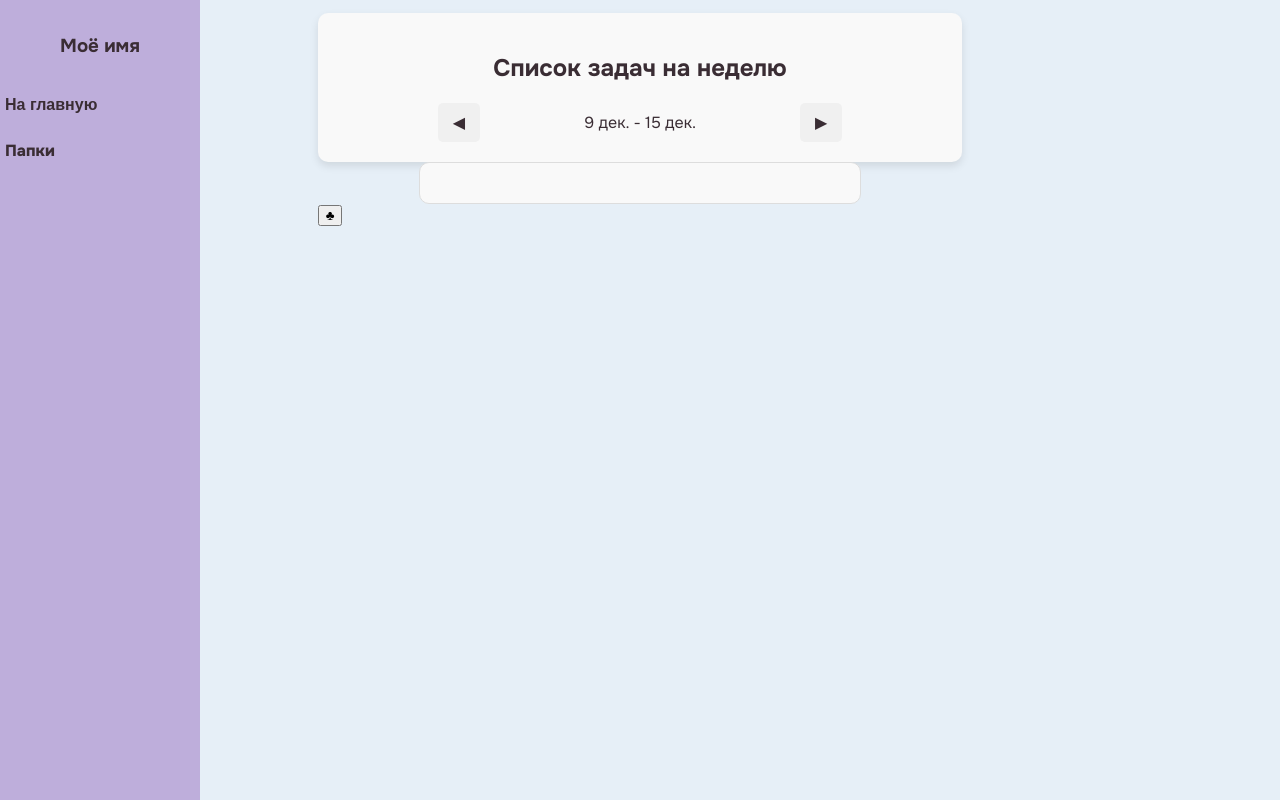
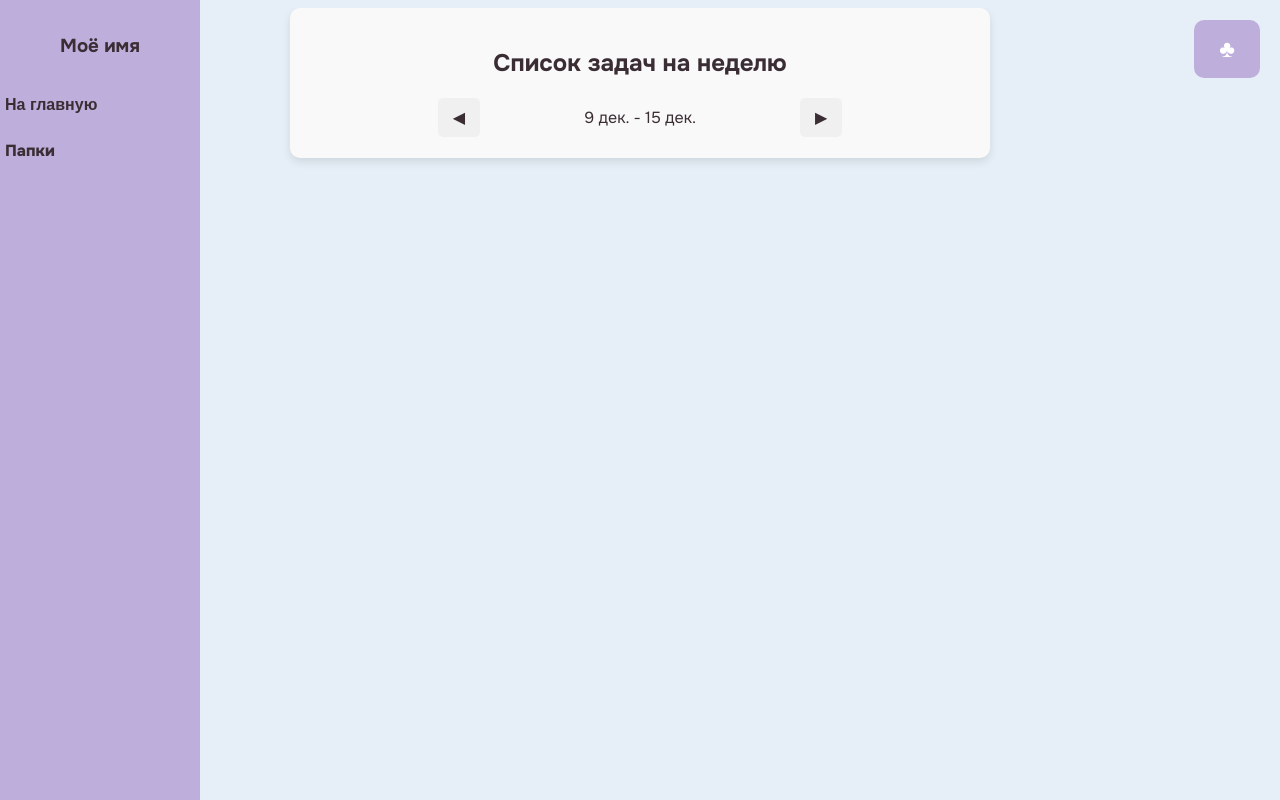
Before and after one commit to DMetka/daily, a Django app: page /my_tasks/ in a window 1280 px wide. Run offline with Django 5.2, Linux system fonts and the light colour scheme; data that the repository does not hold is empty.

Commit message:
Изменение css

```diff
--- a/tasks/static/tasks/css/my_tasks.css
+++ b/tasks/static/tasks/css/my_tasks.css
@@ -2,7 +2,7 @@
     display: flex;
     justify-content: center;
     align-items: flex-start;
-    height: auto;
+    overflow: hidden;
 }
 
 
@@ -12,6 +12,10 @@
     background-color: #f9f9f9;
     border-radius: 10px;
     box-shadow: 0 4px 8px rgba(0, 0, 0, 0.1);
+    width: 700px;
+    height: 150px;
+    overflow: hidden;
+    margin: 0 auto;
 }
 
 
@@ -35,40 +39,24 @@
 .list_of_tasks {
     display: flex;
     flex-direction: column;
-    gap: 10px; /* Отступ между напоминаниями */
+    align-items: center;
+    gap: 10px;
     padding: 20px;
-    background-color: #f9f9f9; /* Фон контейнера */
-    border: 1px solid #ddd; /* Рамка вокруг контейнера */
-    border-radius: 10px; /* Закругленные углы */
-    max-width: 400px; /* Ограничение ширины */
-    margin: 0 auto; /* Центрирование */
-}
-
-
-.list_of_tasks .task {
-    border: 1px solid #ccc;
-    border-radius: 8px;
-    padding: 10px;
-    margin-bottom: 10px;
-    background-color: #f9f9f9;
-    box-shadow: 0 4px 6px rgba(0, 0, 0, 0.1);
-    transition: transform 0.2s;
-}
-
-
-.list_of_tasks .task:hover {
-    transform: scale(1.02);
-    border-color: #007bff;
+    background-color: transparent;
+    width: 700px;
+    margin: 0 auto;
 }
 
 
 .list_of_tasks div {
     padding: 15px;
-    background-color: #ffffff; /* Белый фон */
-    border: 1px solid #ccc; /* Светлая рамка */
-    border-radius: 8px; /* Закругленные углы */
-    box-shadow: 0 2px 5px rgba(0, 0, 0, 0.1); /* Легкая тень */
-    transition: transform 0.2s, background-color 0.2s; /* Плавный переход */
+    background-color: #ffffff;
+    border: 1px solid #ccc;
+    border-radius: 8px;
+    box-shadow: 0 2px 5px rgba(0, 0, 0, 0.1);
+    transition: transform 0.2s, background-color 0.2s;
+    width: 700px;
+    height: 100px;
 }
 
 
@@ -89,3 +77,22 @@
     transform: translateY(-3px);
     background-color: #f0f8ff;
 }
+
+#forgotten {
+    position: fixed;
+    top: 20px;
+    right: 20px;
+    font-size: 24px;
+    padding: 15px 25px;
+    z-index: 10;
+    background-color: #beaedb;
+    color: white;
+    border: none;
+    border-radius: 10px;
+    cursor: pointer;
+    transition: background-color 0.3s;
+}
+
+#forgotten:hover {
+    background-color: #75619d;
+}
--- a/tasks/static/tasks/js/forgotten_tasks.js
+++ b/tasks/static/tasks/js/forgotten_tasks.js
@@ -1,13 +1,11 @@
 function get_forgotten_tasks() {
     const remindersContainer = document.querySelector('.list_of_forgotten_tasks');
 
-    // Если контейнер уже виден, скрыть его и выйти
     if (remindersContainer.style.display === 'block') {
         remindersContainer.style.display = 'none';
         return;
     }
 
-    // Если контейнер скрыт, показываем его и загружаем задачи
     remindersContainer.style.display = 'block';
 
     fetch(`/forgotten_task/`)
@@ -18,7 +16,7 @@ function get_forgotten_tasks() {
             return response.json();
         })
         .then(data => {
-            remindersContainer.innerHTML = ''; // Очищаем содержимое
+            remindersContainer.innerHTML = '';
 
             if (data.reminders.length === 0) {
                 remindersContainer.innerHTML = '<p>Нет забытых задач!</p>';
@@ -26,8 +24,8 @@ function get_forgotten_tasks() {
                 data.reminders.forEach(task => {
                     const taskElement = document.createElement('div');
                     taskElement.innerHTML = `
-                        <h3>${task.title}</h3>
-                        <small>Дедлайн истек!: ${new Date(task.deadline).toLocaleDateString('ru-RU')}</small>
+                        <h3 class="forgottens">${task.title}</h3>
+                        <small class="forgottens">Дедлайн истек!: ${new Date(task.deadline).toLocaleDateString('ru-RU')}</small>
                     `;
                     remindersContainer.appendChild(taskElement);
                 });
--- a/tasks/static/tasks/js/list_of_tasks.js
+++ b/tasks/static/tasks/js/list_of_tasks.js
@@ -1,15 +1,15 @@
 function loadTasks() {
     const startOfWeek = new Date(currentDate);
-    startOfWeek.setDate(startOfWeek.getDate() - (startOfWeek.getDay() || 7) + 1); // Начало недели (понедельник)
+    startOfWeek.setDate(startOfWeek.getDate() - (startOfWeek.getDay() || 7) + 1);
 
     const endOfWeek = new Date(startOfWeek);
-    endOfWeek.setDate(endOfWeek.getDate() + 6); // Конец недели (воскресенье)
+    endOfWeek.setDate(endOfWeek.getDate() + 6);
 
-    // Форматируем даты для передачи на сервер
+
     const startDate = startOfWeek.toISOString().split('T')[0];
     const endDate = endOfWeek.toISOString().split('T')[0];
 
-    // Отправляем запрос с параметрами
+
     fetch(`/get_now_week/?start_date=${startDate}`)
         .then(response => response.json())
         .then(data => {
@@ -36,12 +36,12 @@ function loadTasks() {
 
 
 function changeDays(direction) {
-    currentDate.setDate(currentDate.getDate() + direction); // Обновляем текущую дату
-    updateWeekRange(); // Обновляем диапазон недели
-    loadTasks(); // Загружаем задачи для обновлённой недели
+    currentDate.setDate(currentDate.getDate() + direction);
+    updateWeekRange();
+    loadTasks();
 }
 
 document.addEventListener('DOMContentLoaded', () => {
-    updateWeekRange(); // Инициализируем диапазон недели
-    loadTasks(); // Загружаем задачи при загрузке страницы
+    updateWeekRange();
+    loadTasks();
 });
```
